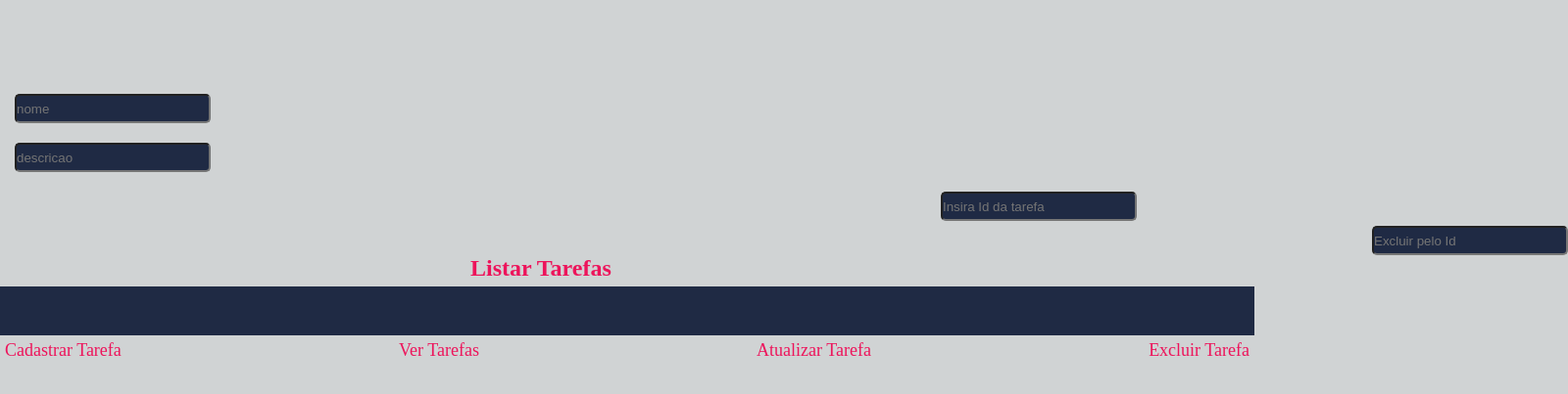
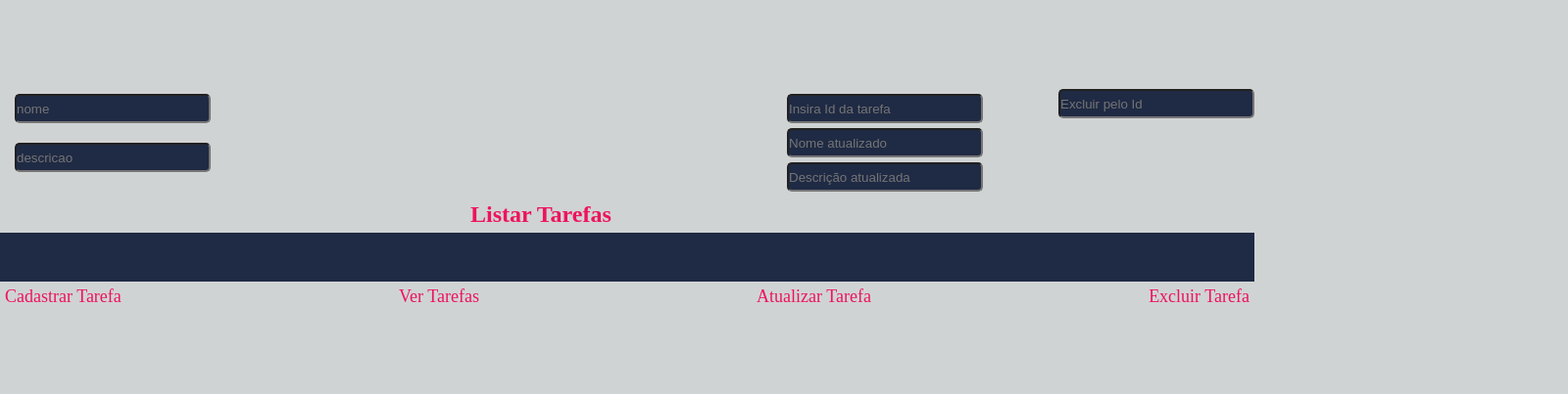
Before and after one commit to thiagopequeno/Projeto-Ferias-Front-END, a website: page ProjetoFeriasNode/src/index.html in a window 1280 px wide. Shown: the part 309-712 px from the top of the page at 98% size, 1600 px wide, since content can reach past the window. Drawn offline with Linux system fonts and the light colour scheme.

Commit message:
modificao basica

```diff
--- a/ProjetoFeriasNode/src/index.html
+++ b/ProjetoFeriasNode/src/index.html
@@ -113,9 +113,31 @@
 
             text-shadow: 2px 2px 4px rgba(0, 0, 0, 0.3);
         }
+        .container {
+        display: flex;
+        flex-direction: row;
+        justify-content: space-between;
+    }
 
-        #id_nome,
+    .column {
+        display: flex;
+        flex-direction: column;
+    }
+
+    .row1{
+        margin-left: 65vh;
+
+        margin-bottom: 10px;
+    }
+
+
+    .row input {
+        margin-bottom: 5px;
+    }
+
+         #id_nome,
         #id_descricao {
+            color: white;
             margin: 15px;
             width: 200px;
             height: 30px;
@@ -134,18 +156,16 @@
             box-shadow: 0 0 10px #ED145B;
         }
 
-        #id_atualizar {
-
-            margin-left: 120vh;
+        #id_atualizar,#id_atualizar_nome,#id_atualizar_descricao {
+            margin-top: 5px;
+            margin-right: 3vh;
             width: 200px;
             height: 30px;
             transition: all 0.3s;
             background-color: #1F2A44;
-
-            margin-top: 5px;
+            color: white;
             border-radius: 5px;
         }
-
         #id_atualizar:hover {
             transform: scale(1.1);
             z-index: 1;
@@ -154,15 +174,16 @@
         }
 
         #id_excluir {
-            margin-left: 175vh;
+            color: white;
             width: 200px;
             height: 30px;
             transition: all 0.3s;
             background-color: #1F2A44;
 
-            margin-top: 5px;
+
             border-radius: 5px;
         }
+
 
         #id_excluir:hover {
             transform: scale(1.1);
@@ -198,10 +219,27 @@
 
 
 
-    <input type="text" placeholder="nome" id="id_nome"><br>
-    <input type="text" placeholder="descricao" id="id_descricao"><br>
-    <input type="text" placeholder="Insira Id da tarefa" id="id_atualizar"><br>
-    <input type="text" placeholder="Excluir pelo Id" id="id_excluir"><br>
+            <div class="container">
+                <div class="column">
+                    <div class="row">
+                        <input type="text" placeholder="nome" id="id_nome">
+                    </div>
+                    <div class="row">
+                        <input type="text" placeholder="descricao" id="id_descricao">
+                    </div>
+                </div>
+                <div class="row1">
+                    <input type="text" placeholder="Insira Id da tarefa" id="id_atualizar"><br>
+                    <input type="text" placeholder="Nome atualizado" id="id_atualizar_nome"><br>
+                    <input type="text" placeholder="Descrição atualizada" id="id_atualizar_descricao">
+                </div>
+                <div class="row">
+                        <div class="column">
+                        <input type="text" placeholder="Excluir pelo Id" id="id_excluir">
+                    </div>
+                </div>
+
+            </div>
 
 
     <h2 class="label2"> Listar Tarefas</h2>
@@ -227,7 +265,7 @@
             descricao: descricao
         }
 
-        fetch('http://localhost:8080/tarefa/cadastrar', {
+        fetch('http://localhost:8080/tarefa/cadastrar',{
             method: 'POST',
             body: JSON.stringify(dados),
             headers: {
@@ -284,8 +322,8 @@
 
     function atualizar(){
         var atualizar = id_atualizar.value
-        var nome = id_nome.value
-        var descricao = id_descricao.value
+        var nome = id_atualizar_nome.value
+        var descricao = id_atualizar_descricao.value
 
         var dados = {
             atualizar: atualizar,
@@ -324,7 +362,7 @@
             excluir: excluir
         }
 
-        fetch(`http://localhost:8080/tarefa/deletar/{excluir}`, {
+        fetch(`http://localhost:8080/tarefa/excluir/${excluir}`, {
             method: 'DELETE',
             body: JSON.stringify(dados),
             headers: {
```
